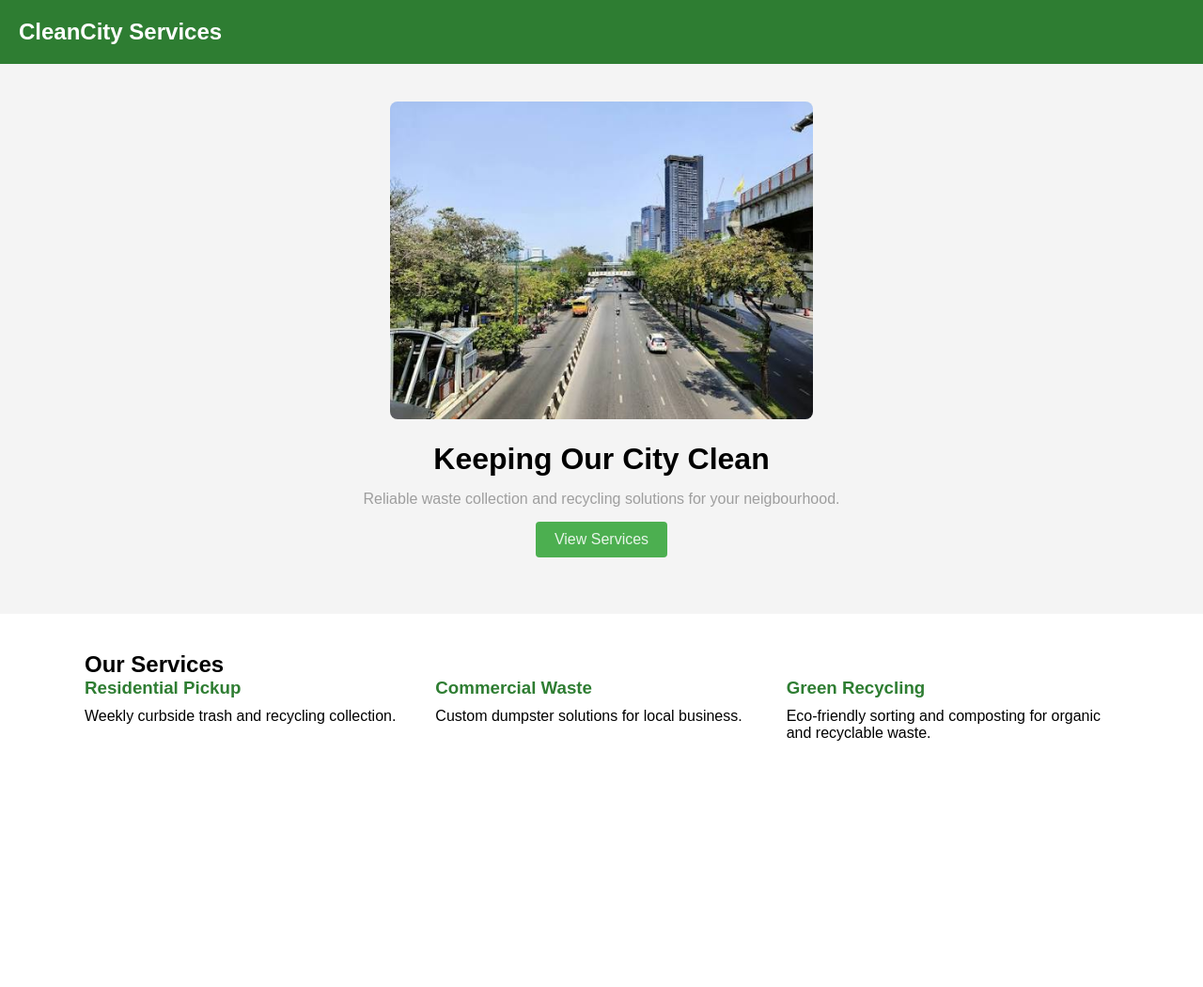
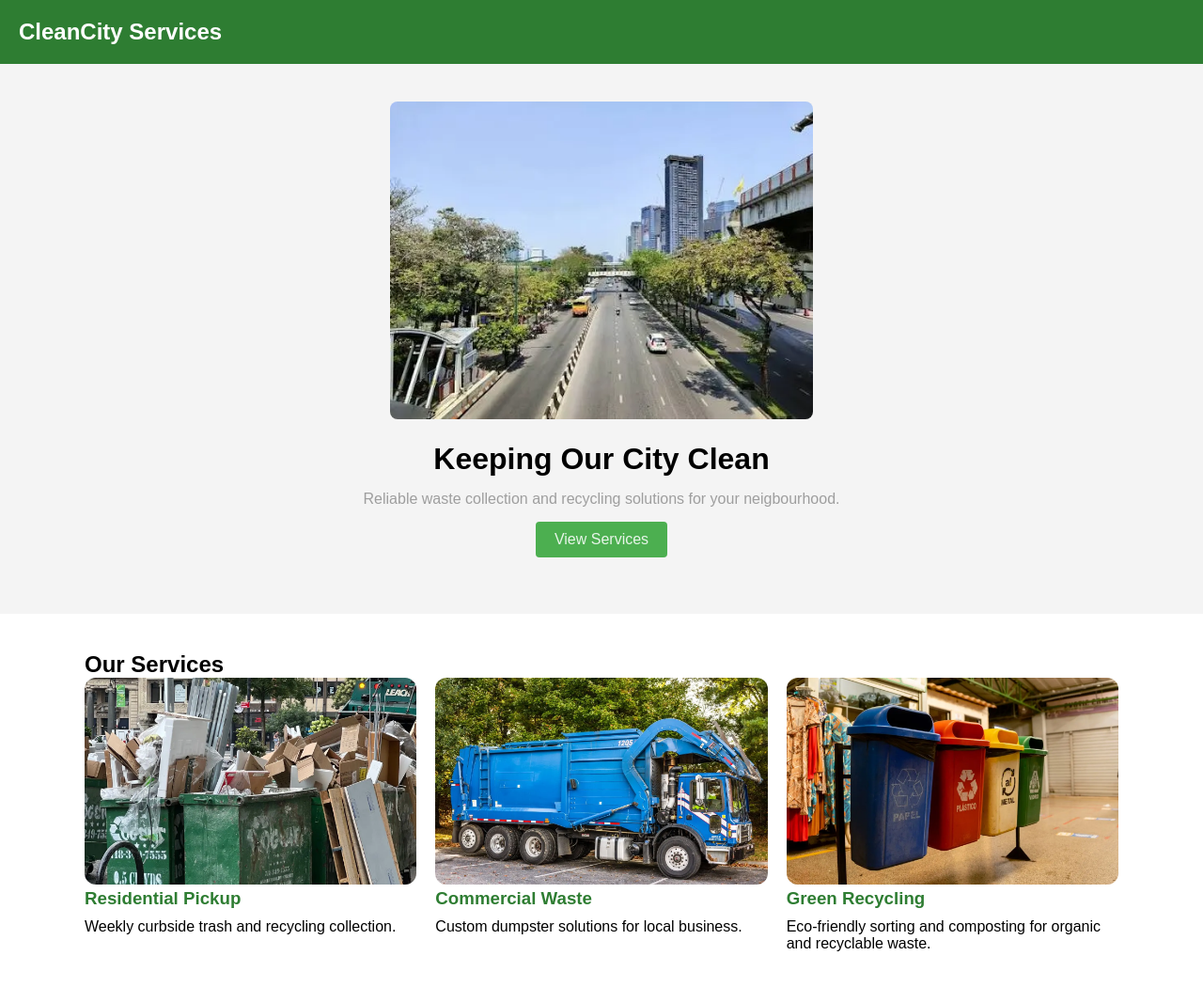
Before and after one commit to Maham0108/cleancity-services, a plain HTML site: page index.html in a window 1280 px wide. Shown: the whole page at 94% size. Before the commit the page ends 829 px from the top, so only its background shows below. Drawn offline with Linux system fonts and the light colour scheme.

Commit message:
Task 2 - Optimized images with WebP and lazy loading

```diff
--- a/css/style.css
+++ b/css/style.css
@@ -74,3 +74,10 @@
     margin-bottom: 10px;
     color: #2e7d32;
 }
+
+.service-card img {
+    width: 100%;
+    height: 220px;
+    object-fit: cover;
+    border-radius: 12px;
+}
--- a/index.html
+++ b/index.html
@@ -12,7 +12,7 @@
     </div>
 
     <div class="hero">
-        <img src="images/hero.jpg" alt="CleanCity Services">
+        <img src="images/hero.webp" alt="CleanCity hero" loading="eager" fetch priority="high">
         <div class="hero-text">
             <h1>Keeping Our City Clean</h1>
             <p class="low-contrast">Reliable waste collection and recycling solutions for your neigbourhood.</p>
@@ -24,14 +24,17 @@
         <h2>Our Services</h2>
         <div class="service-grid">
             <div class="service-card">
+                <img src="images/residential.webp" alt="Residential cleaning" loading="lazy" width="600" height="400">
                 <h3>Residential Pickup</h3>
                 <p>Weekly curbside trash and recycling collection.</p>
             </div>
             <div class="service-card">
+                <img src="images/commercial.webp" alt="Residential cleaning" loading="lazy" width="600" height="400">
                 <h3>Commercial Waste</h3>
                 <p>Custom dumpster solutions for local business.</p>
             </div>
             <div class="service-card">
+                <img src="images/recycling.webp" alt="Residential cleaning" loading="lazy" width="600" height="400">
                 <h3>Green Recycling</h3>
                 <p>Eco-friendly sorting and composting for organic and recyclable waste.</p>
             </div>
--- /dev/null
+++ b/settings.json
@@ -0,0 +1,3 @@
+{
+    "liveServer.settings.port": 5501
+}
--- /dev/null
+++ b/style.css
@@ -0,0 +1,76 @@
+* {
+    margin: 0;
+    padding: 0;
+    box-shadow: border-box;
+    font-family: Arial, sans-serif;
+}
+
+.header {
+    background-color: #2e7d32;
+    color: white;
+    padding: 20px;
+    font-size: 24px;
+    font-weight: bold;
+}
+
+.hero {
+    position: relative;
+    text-align: center;
+    background-color: #f4f4f4;
+    padding: 40px 20px;
+}
+
+.hero img {
+    width: 100%;
+    max-width: 450px;
+    height: auto;
+    border-radius: 8px;
+    object-fit: cover;
+}
+
+.hero-text {
+    padding: 20px;
+}
+
+.low-contrast {
+    color: #9e9e9e;
+    margin: 15px 0;
+}
+
+
+.btn {
+    display: inline-block;
+    background-color: #4caf50;
+    color: #e8f5e9;
+    padding: 10px 20px;
+    text-decoration: none;
+    border-radius: 4px;
+}
+
+.services-section {
+    padding: 40px 20px;
+    max-width: 1100px;
+    margin: 0 auto;
+}
+
+.sevices-section h2 {
+    margin: 20px;
+}
+
+.service-grid {
+    display: grid;
+    gap: 20px;
+    grid-template-columns: repeat(auto-fit, minmax(260px, 1fr));
+}
+
+.sevice-card {
+    background-color: #ffffff;
+    padding: 20px;
+    box-shadow: 0 2px 6px rgba(0, 0, 0, 0.1);
+    border-radius: 8px;
+}
+
+.service-card h3 {
+    margin-bottom: 10px;
+    color: #2e7d32;
+}
```
Also changed, not shown: images/commercial.webp (added), images/hero.jpg (deleted), images/hero.webp (added), images/recycling.webp (added), images/residential.webp (added).
